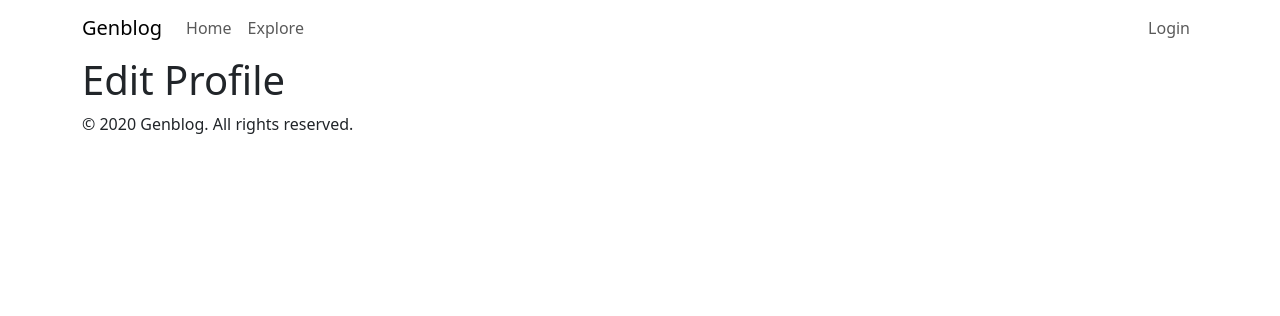
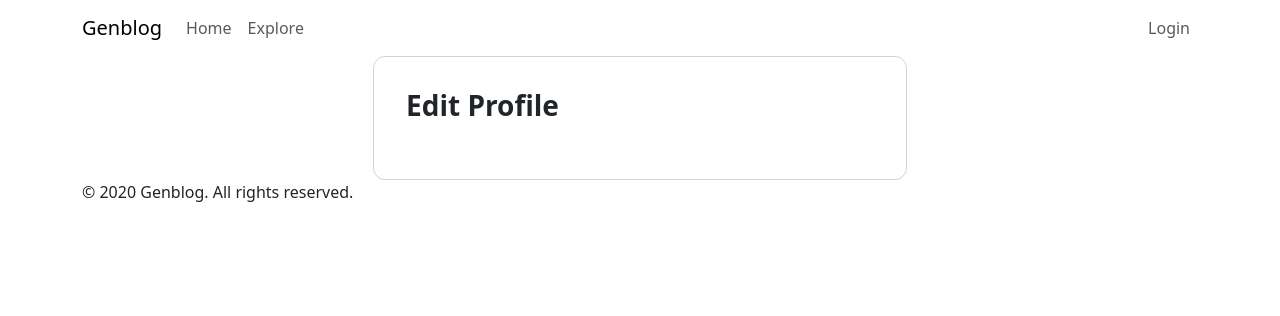
Before and after one commit to MachariaP/genblog, a Flask app: template app/templates/edit_profile.html in a window 1280 px wide. Shown: the top 316 px of the page. Run offline with Flask 3, Linux system fonts and the light colour scheme; the template is opened without the code that fills it: most values are stand-ins (such as "Sample title", 1, 10 or a date in 2020); some libraries are stand-ins or nearby versions.

Commit message:
feat: Fix and update edit_profile.html with card-based form layout

```diff
--- a/app/templates/edit_profile.html
+++ b/app/templates/edit_profile.html
@@ -1,7 +1,21 @@
-{% extends "base.html" %}
-{% import "bootstrap_wtf.html" as wtf %}
+{% extends 'base.html' %}
+{% import 'bootstrap_wtf.html' as wtf %}
+
+{% block styles %}
+<link rel="stylesheet" href="{{ url_for('static', filename='css/edit_profile.css') }}">
+{% endblock %}
 
 {% block content %}
-<h1>{{ _('Edit Profile') }}</h1>
-    {{ wtf.quick_form(form) }}
+<div class="container">
+  <div class="row justify-content-center">
+    <div class="col-lg-6">
+      <div class="card">
+        <div class="card-body">
+          <h1>{{ _('Edit Profile') }}</h1>
+          {{ wtf.quick_form(form) }}
+        </div>
+      </div>
+    </div>
+  </div>
+</div>
 {% endblock %}
```
